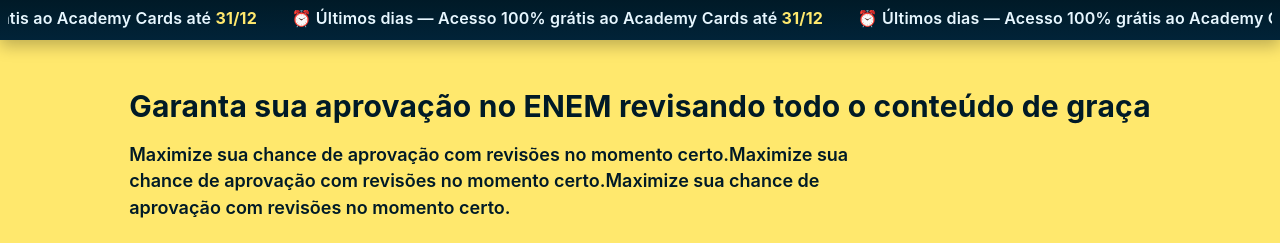
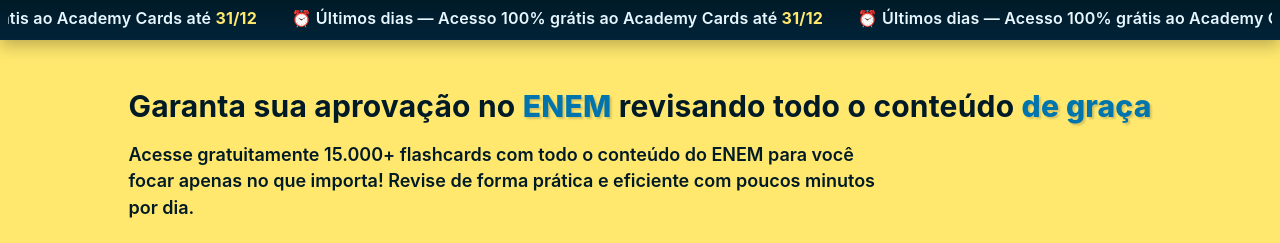
Before and after one commit to otavio-academycards/academy-acesso-gratuito, a plain HTML site: page index.html in a window 1280 px wide. Shown: the top 243 px of the page. Drawn offline with Linux system fonts and the light colour scheme.

Commit message:
subindo versão final da hero

```diff
--- a/index.html
+++ b/index.html
@@ -45,8 +45,8 @@
         <div class="hero-wrap">
             <div class="texto-imagem">
                 <div class="hero-texto">
-                    <h1>Garanta sua aprovação no ENEM revisando todo o conteúdo de graça</h1>
-                    <p class="hero-sub">Maximize sua chance de aprovação com revisões no momento certo.Maximize sua chance de aprovação com revisões no momento certo.Maximize sua chance de aprovação com revisões no momento certo.</p>
+                    <h1>Garanta sua aprovação no <span class="destaque">ENEM</span> revisando todo o conteúdo <span class="destaque">de graça</span></h1>
+                    <p class="hero-sub">Acesse gratuitamente 15.000+ flashcards com todo o conteúdo do ENEM para você focar apenas no que importa! Revise de forma prática e eficiente com poucos minutos por dia.</p>
                 </div>
                 <!-- Imagem no Hero (opcional, ver item 2) -->
                 <figure class="hero-imagem">
--- a/style/estilos.css
+++ b/style/estilos.css
@@ -1,4 +1,17 @@
 @charset "UTF-8";
+
+/*
+    Paleta de cores:
+    Azul fundo: #001A27
+    Azul escuro: #00273B
+    Azul oficial: #0074AD
+    Azul claro: #3FBFFF
+    Amarelo primário: #FFE86D
+    Laranja claro: #FFE7C7
+    Laranja escuro: #FFA857
+    Cinza claro: #E7F7FF
+*/
+
 
 *{
   margin: 0px;
@@ -14,7 +27,7 @@
 }
 
 html{ font-family: var(--font-body); }
-h1,h2,h3,h4,.btn-primary{ font-family: var(--font-heading); letter-spacing:.1px; }
+h1,h2,h3,h4{ font-family: var(--font-heading); letter-spacing:.1px; }
 
 #urgencia{
     position: sticky;
@@ -91,6 +104,12 @@
   color: #001A27;
   max-width: 65ch;
   font-weight: 600;
+}
+
+#hero .destaque{
+  font-weight: 800;
+  color: #0074AD;
+  text-shadow: #000c272a 2px 2px 2px;
 }
 
 #hero .hero-imagem img{
```
Also changed, not shown: imagens/foto-hero.png.
